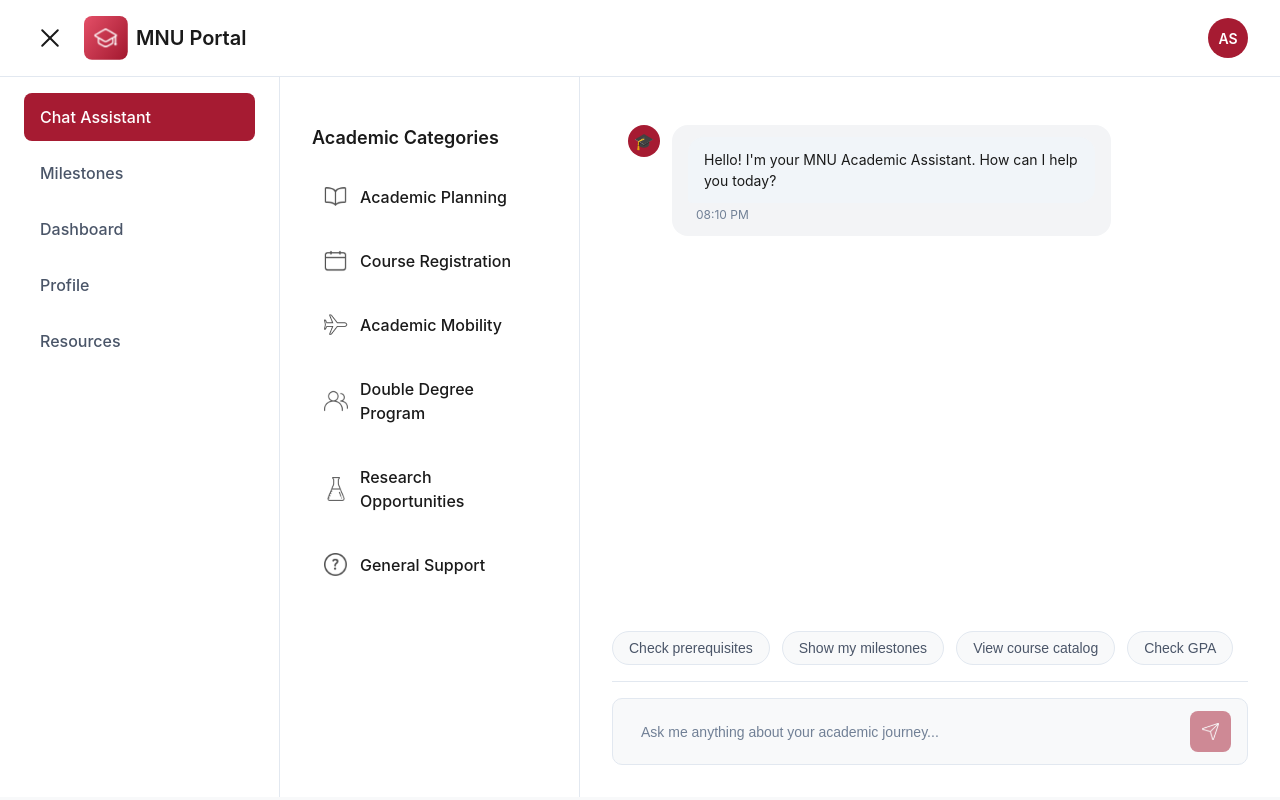
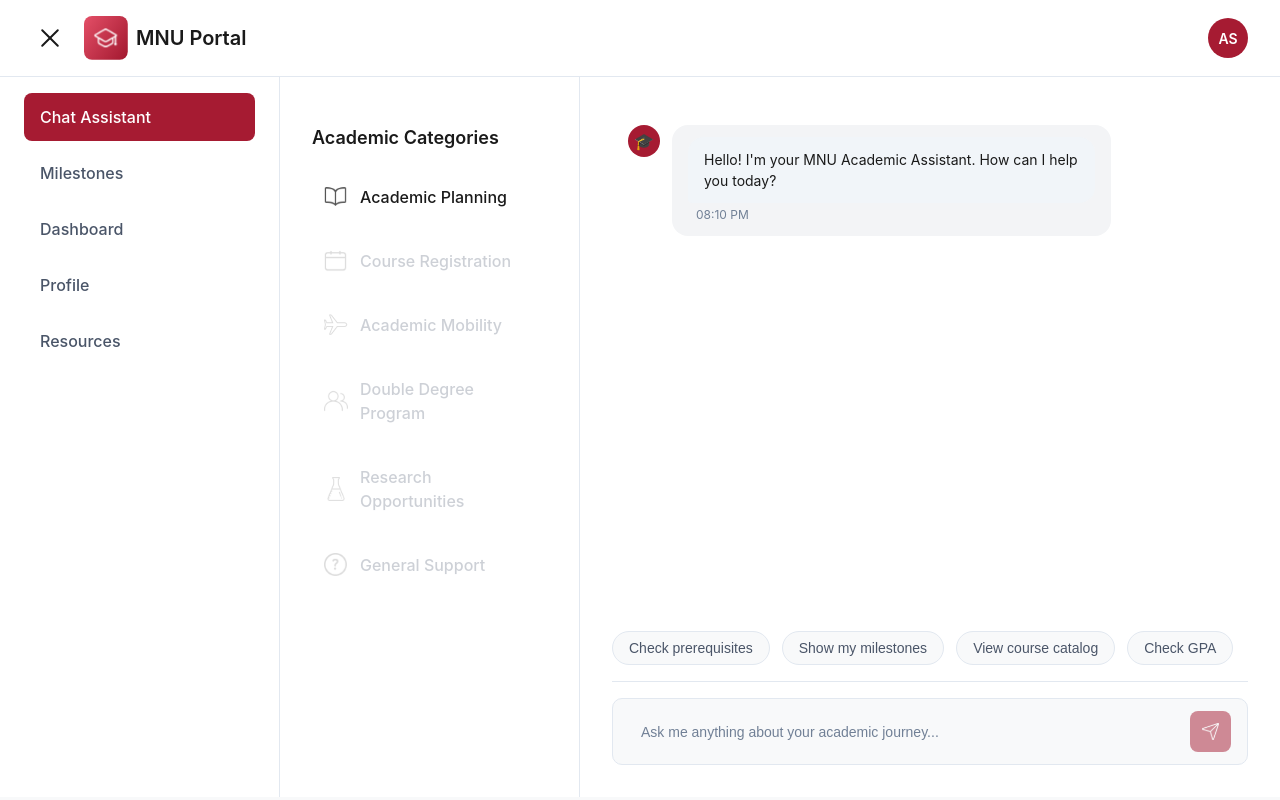
Before and after one commit to MariyamDp/AI-student-advisor, a React (Vite) app in the folder client/: page /chat in a window 1280 px wide. Built offline with nearby package versions, Linux system fonts and the light colour scheme; no server answers.

Commit message:
feat: make notactive categories

```diff
--- a/client/src/components/chat/CategoriesSection.css
+++ b/client/src/components/chat/CategoriesSection.css
@@ -33,6 +33,25 @@
   background-color: #f1f5f9;
 }
 
+.category-item.notactive {
+  cursor: default;
+  pointer-events: none;
+  opacity: 0.5;
+}
+
+.category-item.notactive:hover {
+  background-color: transparent;
+}
+
+.category-item.notactive .category-icon {
+  opacity: 0.4;
+  filter: grayscale(100%);
+}
+
+.category-item.notactive .category-name {
+  color: #9ca3af;
+}
+
 .category-icon {
   width: 24px;
   height: 24px;
--- a/client/src/components/chat/CategoriesSection.tsx
+++ b/client/src/components/chat/CategoriesSection.tsx
@@ -3,6 +3,7 @@ import './CategoriesSection.css';
 interface Category {
   name: string;
   icon: string;
+  notactive: boolean;
 }
 
 interface CategoriesSectionProps {
@@ -15,7 +16,10 @@ const CategoriesSection = ({ categories }: CategoriesSectionProps) => {
       <h3 className="categories-title">Academic Categories</h3>
       <div className="categories-grid">
         {categories.map(category => (
-          <div key={category.name} className="category-item">
+          <div
+            key={category.name}
+            className={`category-item ${category.notactive ? 'notactive' : ''}`}
+          >
             <img src={category.icon} alt={category.name} className="category-icon" />
             <span className="category-name">{category.name}</span>
           </div>
--- a/client/src/pages/ChatAssistant.tsx
+++ b/client/src/pages/ChatAssistant.tsx
@@ -32,12 +32,12 @@ const ChatAssistant = () => {
   ];
 
   const categories = [
-    { name: 'Academic Planning', icon: BookIcon },
-    { name: 'Course Registration', icon: DateIcon },
-    { name: 'Academic Mobility', icon: PlaneIcon },
-    { name: 'Double Degree Program', icon: ProfileIcon },
-    { name: 'Research Opportunities', icon: GlassIcon },
-    { name: 'General Support', icon: QuestionIcon },
+    { name: 'Academic Planning', icon: BookIcon, notactive: false   },
+    { name: 'Course Registration', icon: DateIcon, notactive: true },
+    { name: 'Academic Mobility', icon: PlaneIcon, notactive: true },
+    { name: 'Double Degree Program', icon: ProfileIcon, notactive: true },
+    { name: 'Research Opportunities', icon: GlassIcon, notactive: true },
+    { name: 'General Support', icon: QuestionIcon, notactive: true },
   ];
 
   const navItems = [
```
